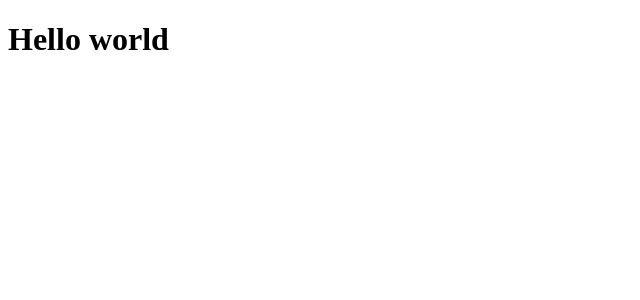
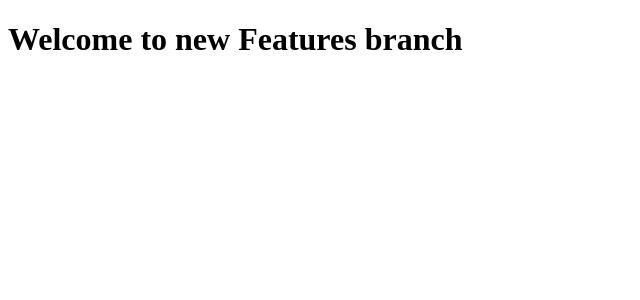
Before and after one commit to Vrishabh-Vyawahare/examples, a React (Create React App) app: page / in a window 1280 px wide. Shown: the top 300 px of the page, without its empty margins (0-640 px from the left). Built offline with nearby package versions, Linux system fonts and the light colour scheme.

Commit message:
new featues added

```diff
--- a/src/App.js
+++ b/src/App.js
@@ -4,7 +4,7 @@ function App() {
   return (
     <div>
 
-          <h1>Hello world</h1>
+          <h1>Welcome to new Features branch</h1>
 
 
     </div>
```
